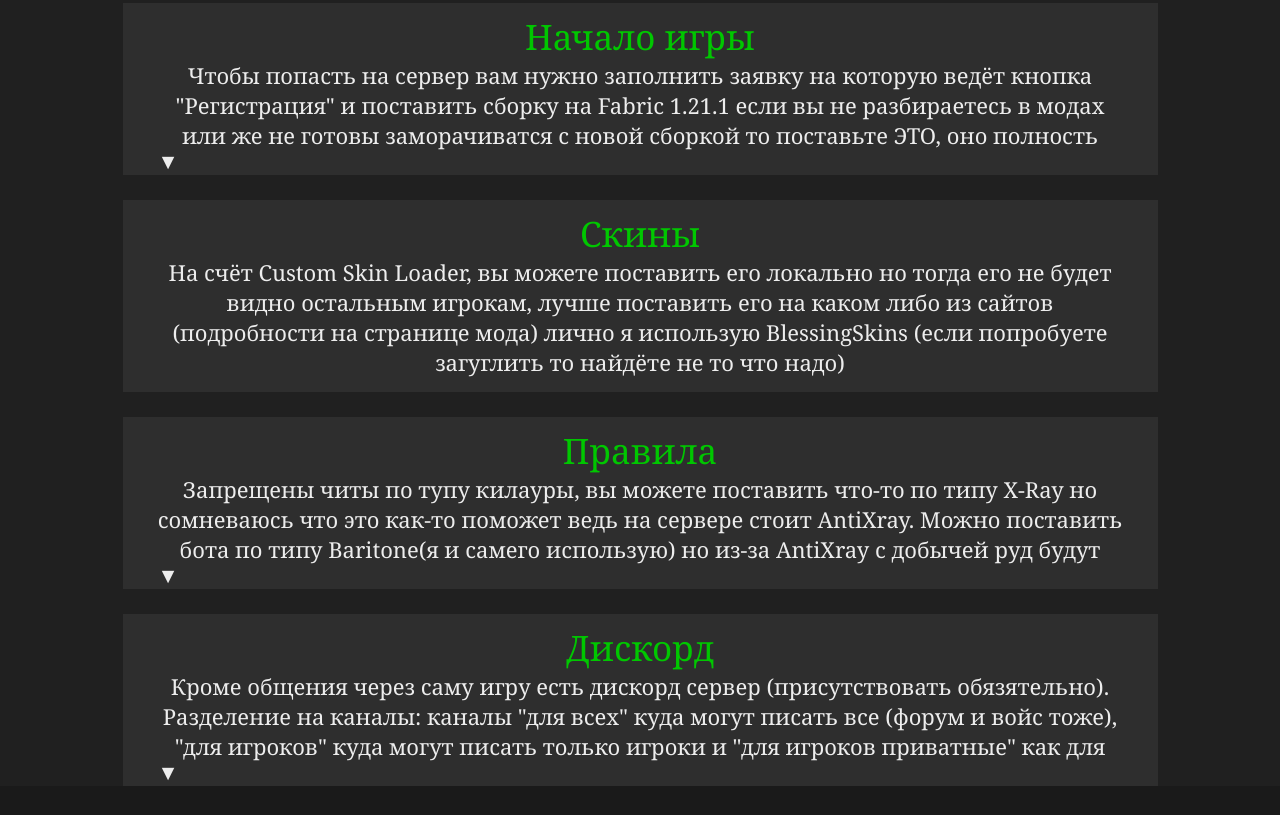
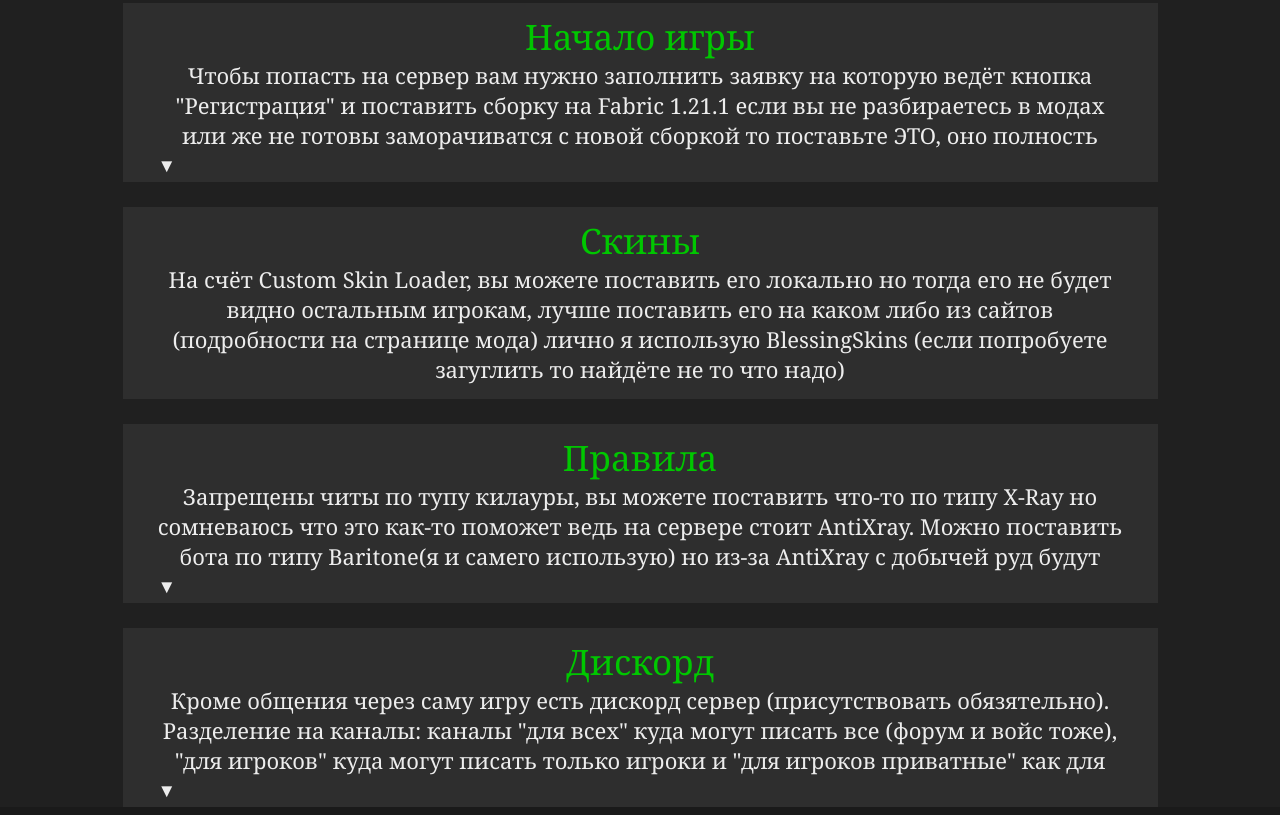
Before and after one commit to Slavanchek/UniverseCraft-site, a plain HTML site: page UniverseCraft.htm in a window 1280 px wide. Shown: the part 4587-5402 px from the top of the page. Before the commit the page ends 5381 px from the top, so only its background shows below. Drawn offline with Linux system fonts and the light colour scheme.

Commit message:
небольшие правки прошлого гита

```diff
--- a/UniverseCraft.htm
+++ b/UniverseCraft.htm
@@ -262,7 +262,7 @@
                     скинах
                     tlauncher.
                 </div>
-                <div class="anim arrow" style="color: #EDEDED; font-size: 16pt; width: 965px; text-align: left; padding-left: 35px;">▼</div>
+                <div class="anim arrow" style="color: #EDEDED; font-size: 14pt; width: 965px; text-align: left; padding: 5px 35px">▼</div>
             </div>
             <div class="gray3 razm2 anim">
                 <div class="text2 otsu anim">Скины</div>
@@ -284,7 +284,7 @@
                     Baritone(я и самего использую) но из-за AntiXray с добычей руд будут проблемы. Приватов на
                     сервере нет, но гриферить не надо, нам ведь не ну на война маштабов всего сервера, так ведь?
                 </div>
-                <div class="anim arrow" style="color: #EDEDED; font-size: 16pt; width: 965px; text-align: left; padding-left: 35px;">▼</div>
+                <div class="anim arrow" style="color: #EDEDED; font-size: 14pt; width: 965px; text-align: left; padding: 5px 35px">▼</div>
             </div>
             <div class="gray3 razm2 anim">
                 <div class="text2 otsu anim">Дискорд</div>
@@ -297,7 +297,7 @@
                     игроки и
                     "для игроков приватные" как для игроков но то что там происходит видно только игрокам
                 </div>
-                <div class="anim arrow" style="color: #EDEDED; font-size: 16pt; width: 965px; text-align: left; padding-left: 35px;">▼</div>
+                <div class="anim arrow" style="color: #EDEDED; font-size: 14pt; width: 965px; text-align: left; padding: 5px 35px">▼</div>
             </div>
         </div>
     </div>
```
